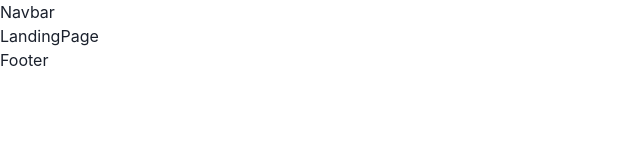
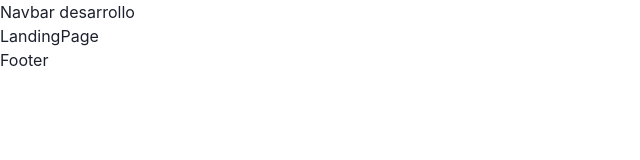
Before and after one commit to Julietabachur/frontFinal, a React (Vite) app in the folder frontend-integrador/: page / in a window 1280 px wide. Shown: the top 160 px of the page, without its empty margins (0-640 px from the left). Built offline with nearby package versions, Linux system fonts and the light colour scheme.

Commit message:
cambio en navbar para reconocer la branch

```diff
--- a/frontend-integrador/src/components/Navbar.jsx
+++ b/frontend-integrador/src/components/Navbar.jsx
@@ -2,7 +2,7 @@ import React from 'react'
 
 const Navbar = () => {
   return (
-    <div>Navbar</div>
+    <div>Navbar desarrollo</div>
   )
 }
 
```
